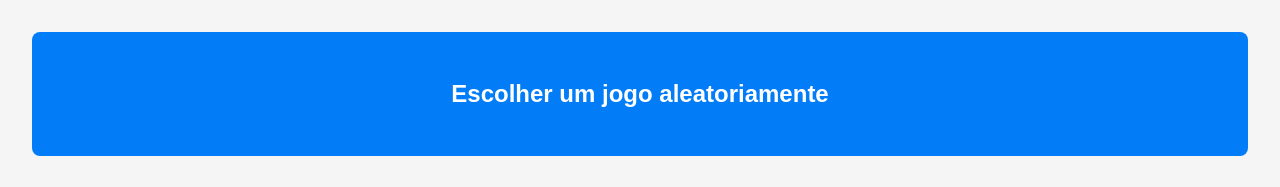
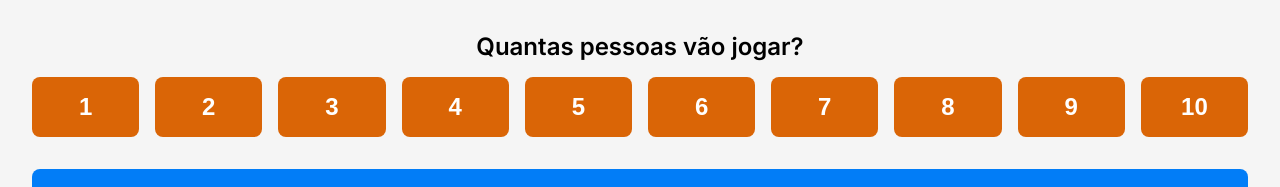
Before and after one commit to luarakerlen/pick-a-game, a Next.js app: page / in a window 1280 px wide. Shown: the top 187 px of the page. Built offline with nearby package versions, Linux system fonts and the light colour scheme.

Commit message:
fest: choose number of players

```diff
--- a/src/app/page.tsx
+++ b/src/app/page.tsx
@@ -44,7 +44,7 @@ export default function Home() {
 			<button
 				className={styles.arrow__up__button}
 				onClick={scrollToTop}
-				style={{ display: visible ? 'inline' : 'none' }}
+				style={{ display: visible ? 'flex' : 'none' }}
 			>
 				<FaArrowCircleUp size={40} />
 			</button>
@@ -53,6 +53,8 @@ export default function Home() {
 				availableGames={availableGames}
 				unavailableGames={unavailableGames}
 				setRandomGame={setRandomGame}
+				setAvailableGames={setAvailableGames}
+				setUnavailableGames={setUnavailableGames}
 			/>
 
 			{randomGame && <ChosenGame randomGame={randomGame} />}
--- a/src/app/sections/Header/index.tsx
+++ b/src/app/sections/Header/index.tsx
@@ -6,19 +6,20 @@ interface HeaderProps {
 	availableGames: Boardgame[];
 	unavailableGames: Boardgame[];
 	setRandomGame: (value: Boardgame) => void;
+	setAvailableGames: (value: Boardgame[]) => void;
+	setUnavailableGames: (value: Boardgame[]) => void;
 }
 
 export function Header({
 	availableGames,
 	unavailableGames,
 	setRandomGame,
+	setAvailableGames,
+	setUnavailableGames,
 }: HeaderProps) {
+	const allGames = availableGames.concat(unavailableGames);
 	const hasUnavailableGames = unavailableGames.length > 0;
-
-	function chooseRandomGame() {
-		const randomIndex = Math.floor(Math.random() * availableGames.length);
-		setRandomGame(availableGames[randomIndex]);
-	}
+	const playersNumber = Array.from({ length: 10 }, (_, i) => i + 1);
 
 	function scrollToUnavailableGames() {
 		const unavailableGamesRef = document.getElementById('unavailable-games');
@@ -27,6 +28,25 @@ export function Header({
 				behavior: 'smooth',
 			});
 		}
+	}
+
+	function handlePlayersNumber(playersNumber: number) {
+		const newAvailableGames = allGames.filter(
+			(game) =>
+				game.minPlayers <= playersNumber && game.maxPlayers >= playersNumber
+		);
+		setAvailableGames(newAvailableGames);
+
+		const newUnavailableGames = allGames.filter(
+			(game) =>
+				game.minPlayers > playersNumber || game.maxPlayers < playersNumber
+		);
+		setUnavailableGames(newUnavailableGames);
+	}
+
+	function chooseRandomGame() {
+		const randomIndex = Math.floor(Math.random() * availableGames.length);
+		setRandomGame(availableGames[randomIndex]);
 	}
 
 	return (
@@ -45,7 +65,20 @@ export function Header({
 				</a>
 			</div>
 
-			<button className={styles.button} onClick={chooseRandomGame}>
+			<div className={styles.playersNumber}>
+				<h4>Quantas pessoas vão jogar?</h4>
+				<ul>
+					{playersNumber.map((number) => (
+						<li key={number}>
+							<button onClick={() => handlePlayersNumber(number)}>
+								{number}
+							</button>
+						</li>
+					))}
+				</ul>
+			</div>
+
+			<button className={styles.mainButton} onClick={chooseRandomGame}>
 				Escolher um jogo aleatoriamente
 			</button>
 		</>
--- a/src/app/sections/Header/styles.module.css
+++ b/src/app/sections/Header/styles.module.css
@@ -10,7 +10,42 @@
 	gap: 0.5rem;
 }
 
-.button {
+.playersNumber {
+	display: flex;
+	flex-direction: column;
+	justify-content: center;
+	align-items: center;
+	gap: 1rem;
+}
+
+.playersNumber h4 {
+	font-size: 1.5rem;
+	font-weight: 600;
+}
+
+.playersNumber ul {
+	display: grid;
+	gap: 1rem;
+	grid-template-columns: repeat(10, 1fr);
+	width: 100%;
+}
+
+.playersNumber ul li button {
+	border: none;
+	border-radius: 0.5rem;
+	color: white;
+	background-color: #da6506;
+	font-size: 1.5rem;
+	font-weight: 600;
+
+	padding: 1rem;
+	cursor: pointer;
+
+	min-width: 4rem;
+	width: 100%;
+}
+
+.mainButton {
 	background-color: #027df7;
 	border-radius: 8px;
 	padding: 3rem 1rem;
@@ -21,12 +56,18 @@
 	font-weight: 600;
 }
 
-.button:hover {
+.mainButton:hover {
 	background-color: #1e7fc7;
 }
 
 @media (max-width: 768px) {
-	.button {
+	.mainButton {
 		font-size: 1rem;
 	}
 }
+
+@media (max-width: 844px) {
+	.playersNumber ul {
+		grid-template-columns: repeat(5, 1fr);
+	}
+}
```
